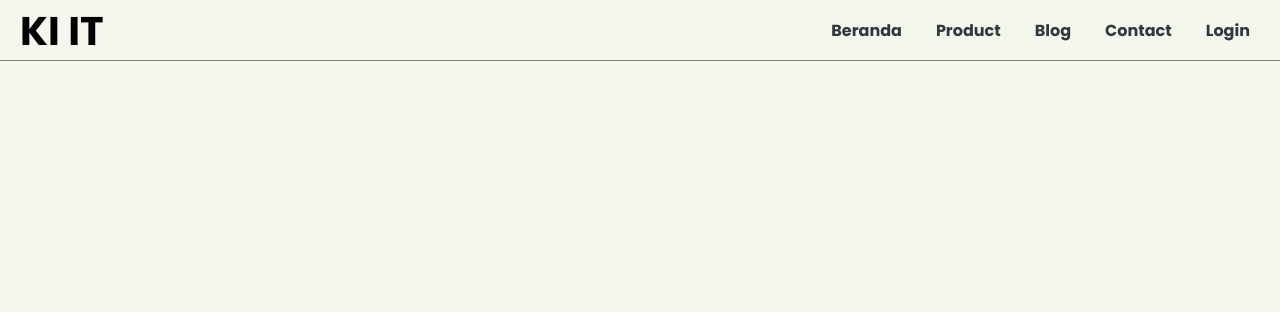
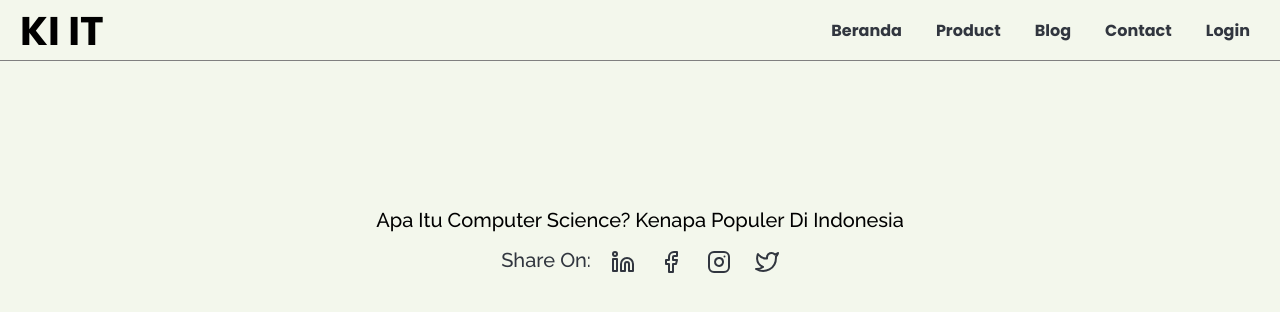
Before and after one commit to GilangPradnyana/comp-science-article, a plain HTML site: page index.html in a window 1280 px wide. Drawn offline with nearby package versions, Linux system fonts and the light colour scheme.

Commit message:
menambahkan text dan icon di header

```diff
--- a/css/styles.css
+++ b/css/styles.css
@@ -6,13 +6,16 @@ body {
 }
 /* header container */
 header {
-    padding:10px 0px 20px 0px;
+    padding:10px 0px 150px 0px;
     box-sizing: border-box;
 }
 .header-navbar {
     height: 50px;
     border-bottom: 1px solid grey;
     display: flex;
+    position: fixed;
+    left: 0;
+    right: 0;
 }
 .header-navbar h1 {
     font-size: 40px;
@@ -41,3 +44,42 @@ header {
 .header-navbar ul li a:hover {
     color: #F94C10;
 }
+
+/* header sub tittle */
+.header-tittle {
+    text-align: center;
+    margin-top: 200px;
+}
+.header-tittle h2 {
+    margin-top: 100px;
+    font-family: 'Raleway';
+    font-size: 20px;
+    font-weight: 500;
+    margin-bottom: 20px;
+}
+/* header sub tittle nav */
+.header-tittle-nav {
+    display: flex;
+    justify-content: center;
+}
+.header-tittle-nav h3 {
+    font-size: 20px;
+    color: #31363F;
+    font-family: 'Raleway';
+    font-weight: 500;
+}
+.header-tittle-nav ul li {
+    display: inline-block;
+    margin-left: 20px;
+}
+.header-tittle-nav ul li a {
+    color: #31363F;
+    transition: 500ms;
+    -webkit-transition: 500ms;
+    -moz-transition: 500ms;
+    -ms-transition: 500ms;
+    -o-transition: 500ms;
+}
+.header-tittle-nav ul li a:hover {
+   color: #F94C10;
+}
--- a/index.html
+++ b/index.html
@@ -23,9 +23,29 @@
         </div>
 
         <!-- sub-tittle -->
+        <div class="header-tittle">
+            <h2>
+                Apa Itu Computer Science? Kenapa Populer Di Indonesia
+            </h2>
+            <div class="header-tittle-nav">
+                <h3>Share On:</h3>
+                <ul>
+                    <li><a href="#"><i class="linkedin" data-feather="linkedin"></i></a></li>
+                    <li><a href="#"><i class="facebook" data-feather="facebook"></i></a></li>
+                    <li><a href="#"><i class="instagram" data-feather="instagram"></i></a></li>
+                    <li><a href="#"><i class="x" data-feather="twitter"></i></a></li>
+                </ul>
+            </div>
 
 
+        </div>
+
     </header>
+
+    <div class="container-article">
+
+
+    </div>
 
 
 
```
